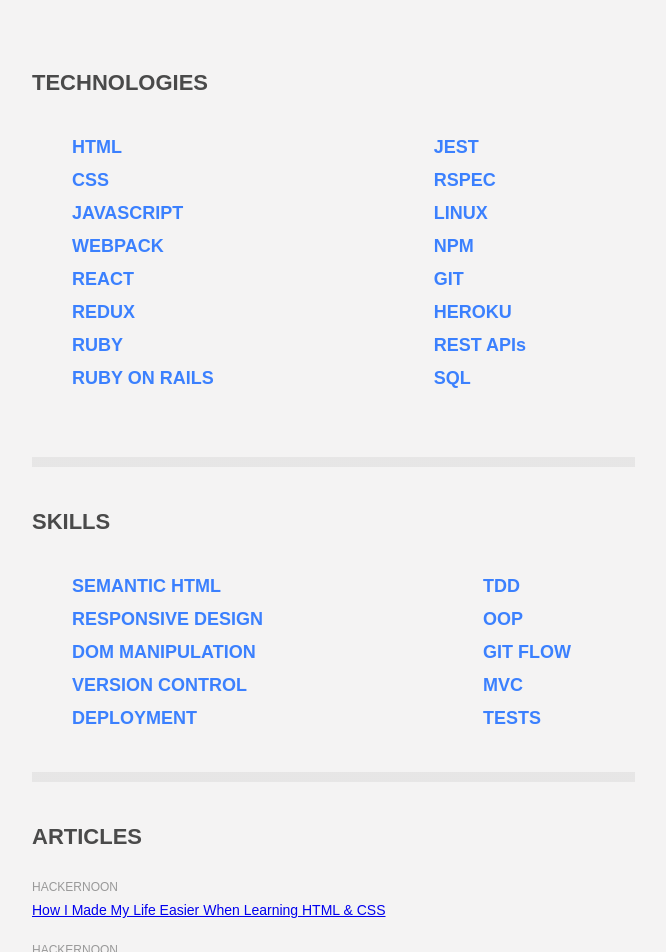
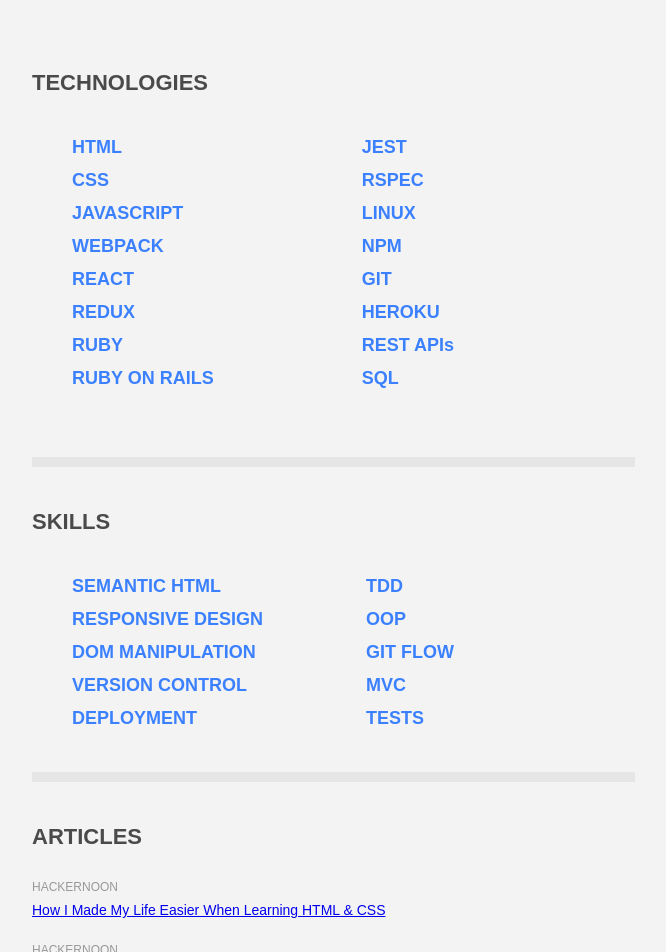
Before and after one commit to vieiramanda11/portfolio, a plain HTML site: page index.html in a window 1280 px wide. Shown: the part 3580-4532 px from the top of the page, without its empty margins (580-1246 px from the left). Drawn offline with nearby package versions, Linux system fonts and the light colour scheme; a web font is replaced by a local one.

Commit message:
fixing list margin

```diff
--- a/assets/styles/style.css
+++ b/assets/styles/style.css
@@ -2345,6 +2345,8 @@ textarea.w-select {
   line-height: 18px;
   text-decoration: none;
   display: inline-flex;
+  justify-content: space-between;
+  width: 70%;
 }
 
 .unordered-list {
@@ -2352,7 +2354,7 @@ textarea.w-select {
 }
 
 .ul-2 {
-  margin-left: 10em;
+  float: left;
 }
 
 .speaking_event {
```
